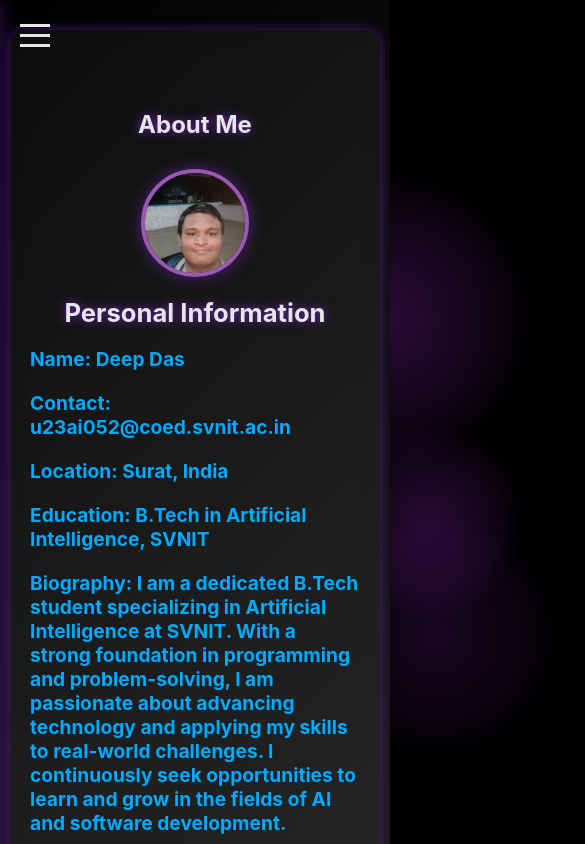
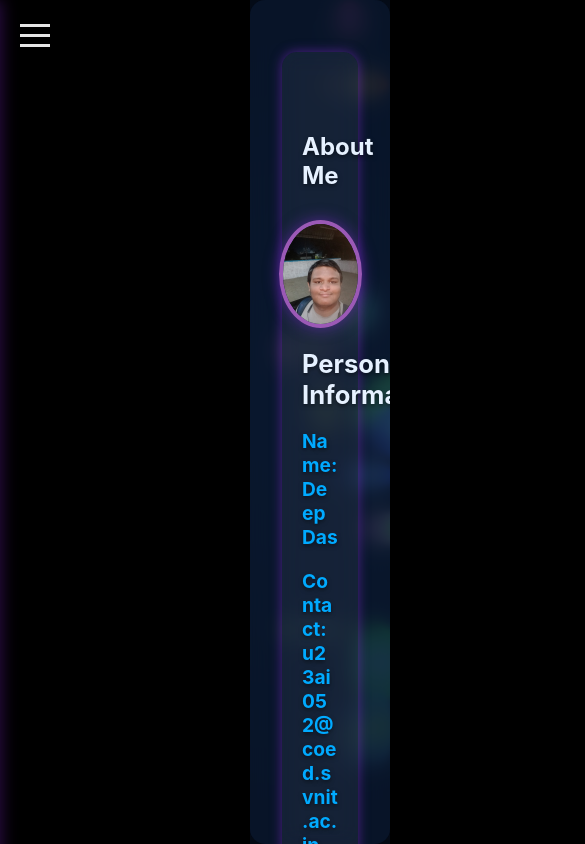
Before and after one commit to THE-DEEPDAS/Portfolio-Website, a React (Create React App) app: page /about in a window 390 px wide. Shown: the whole page, 585 px wide, since content can reach past the window. Built offline with nearby package versions, Linux system fonts and the light colour scheme.

Commit message:
final restyling

```diff
--- a/src/components/About.js
+++ b/src/components/About.js
@@ -1,20 +1,12 @@
 import React from "react";
 import "./About.css";
 import myImage from "./Assets/my_img.jpg";
-import "./shared/BackgroundAnimation.css";
+import InteractiveBackground from "./shared/InteractiveBackground";
 
 const About = () => {
   return (
-    <>
-      <div className="page-background">
-        <div className="matrix-overlay"></div>
-        <div className="cyber-grid"></div>
-        <div className="neon-circles">
-          <div className="neon-circle"></div>
-          <div className="neon-circle"></div>
-          <div className="neon-circle"></div>
-        </div>
-      </div>
+    <div className="about-wrapper">
+      <InteractiveBackground />
       <div className="about-page">
         <div className="page-content">
           <h1>About Me</h1>
@@ -138,7 +130,7 @@ const About = () => {
           </section>
         </div>
       </div>
-    </>
+    </div>
   );
 };
 
--- a/src/components/Contact.css
+++ b/src/components/Contact.css
@@ -34,23 +34,37 @@ body {
 }
 
 /* Contact Page Styling */
+.contact-wrapper {
+  position: relative;
+  min-height: 100vh;
+  width: calc(100% - 250px);
+  margin-left: 250px;
+  overflow-y: auto;
+  padding: 2rem;
+}
+
 .contact-page {
-  width: calc(100% - 270px);
-  margin-left: 270px;
-  margin-top: 0; /* Set to 0 to remove top margin */
-  padding: 2rem 20px; /* Adjust padding as needed */
-  background: black;
-  box-shadow: none;
-  animation: glow 3s infinite, fadeIn 1s ease-out;
-  /* overflow-y: auto; */
-  scroll-behavior: smooth;
-  min-height: 100vh; /* Full viewport height */
-  display: flex;
-  flex-direction: column;
-  justify-content: flex-start;
-  align-items: center;
-  text-align: center;
-  box-sizing: border-box;
+  position: relative;
+  max-width: 800px;
+  margin: 0 auto;
+  padding: 2rem;
+  background: rgba(10, 25, 47, 0.7);
+  backdrop-filter: blur(10px);
+  border-radius: 15px;
+  box-shadow: 0 8px 32px 0 rgba(0, 0, 0, 0.37);
+}
+
+.form-group {
+  margin-bottom: 2rem;
+}
+
+textarea {
+  min-height: 150px;
+  resize: vertical;
+}
+
+button[type="submit"] {
+  margin-bottom: 2rem;
 }
 
 /* Sidebar Styling - Complementary color
@@ -148,9 +162,13 @@ nav ul li a:hover {
 }
 
 @media screen and (max-width: 768px) {
+  .contact-wrapper {
+    width: 100%;
+    margin-left: 0;
+  }
+
   .contact-page {
     padding: 1rem;
-    margin-top: 60px; /* Add top margin for small screens */
   }
 
   .contact-page h1 {
--- a/src/components/Contact.js
+++ b/src/components/Contact.js
@@ -1,12 +1,13 @@
-import React, { useState } from 'react';
-import emailjs from 'emailjs-com';
-import './Contact.css';
+import React, { useState } from "react";
+import emailjs from "emailjs-com";
+import "./Contact.css";
+import InteractiveBackground from "./shared/InteractiveBackground";
 
 const Contact = () => {
   const [formData, setFormData] = useState({
-        name: '',
-        email: '',
-        message: '',
+    name: "",
+    email: "",
+    message: "",
   });
 
   const handleChange = (e) => {
@@ -16,39 +17,58 @@ const Contact = () => {
   const handleSubmit = (e) => {
     e.preventDefault();
 
-        // Send contact message to yourself
-        emailjs.send('service_y1u2i5j', 'template_tlc8gp8', {
-            to_email: 'deepdblm@outlook.com',
+    emailjs
+      .send(
+        "service_y1u2i5j",
+        "template_tlc8gp8",
+        {
+          to_email: "deepdblm@outlook.com",
           from_name: formData.name,
-            reply_to: formData.email,  // Ensure this is correctly populated
+          reply_to: formData.email, // Ensure this is correctly populated
           message: formData.message,
-        }, '1FbHQLVxPpA-QKhOg')
+        },
+        "1FbHQLVxPpA-QKhOg"
+      )
       .then(() => {
         // Send acknowledgment email to the sender
-            emailjs.send('service_y1u2i5j', 'template_gyd327m', {
-                to_email: formData.email,  // Sender's email
-                from_name: 'Deep',
-                reply_to: formData.email,  // Ensure this is correctly populated
-                message: 'Thank you for your message! I will get back to you as soon as possible.',
-            }, '1FbHQLVxPpA-QKhOg')
+        emailjs
+          .send(
+            "service_y1u2i5j",
+            "template_gyd327m",
+            {
+              to_email: formData.email, // Sender's email
+              from_name: "Deep",
+              reply_to: formData.email, // Ensure this is correctly populated
+              message:
+                "Thank you for your message! I will get back to you as soon as possible.",
+            },
+            "1FbHQLVxPpA-QKhOg"
+          )
           .then(() => {
-                alert('Message recieved successfully! Acknowledgment has been sent to your email.');
+            alert(
+              "Message recieved successfully! Acknowledgment has been sent to your email."
+            );
           })
           .catch((error) => {
-                console.error('Error sending acknowledgment email:', error);
-                alert('Failed to send acknowledgment email.');
+            console.error("Error sending acknowledgment email:", error);
+            alert("Failed to send acknowledgment email.");
           });
       })
       .catch((error) => {
-            console.error('Error sending contact message:', error);
-            alert('Failed to recieve message.');
+        console.error("Error sending contact message:", error);
+        alert("Failed to recieve message.");
       });
   };
 
   return (
+    <div className="contact-wrapper">
+      <InteractiveBackground />
       <div className="contact-page">
-            <h1>Contact Us</h1>
-            <h2>Hello, I'm Deep. If you wish to collaborate or have opportunities to offer, please include "Employer" in the name field, and I will reach out to you as soon as possible. For general viewers, your suggestions and feedback are also highly welcomed.</h2>
+        <h1>Contact Me</h1>
+        <h2>
+          Hello, I'm Deep. If you wish to collaborate or have opportunities to
+          offer, please include "Employer" in the name field.
+        </h2>
         <form onSubmit={handleSubmit}>
           <div className="form-group">
             <label>Name</label>
@@ -82,6 +102,7 @@ const Contact = () => {
           <button type="submit">Send Message</button>
         </form>
       </div>
+    </div>
   );
 };
 
--- a/src/components/Sidebar.css
+++ b/src/components/Sidebar.css
@@ -15,21 +15,16 @@
 }
 
 .sidebar {
-  width: 250px;
-  height: 100vh;
-  background: linear-gradient(
-    45deg,
-    rgba(20, 20, 30, 0.9),
-    rgba(40, 10, 60, 0.9)
-  );
-  backdrop-filter: blur(10px);
-  border-right: 1px solid rgba(255, 255, 255, 0.1);
-  position: fixed;
-  top: 0;
-  left: 0;
-  z-index: 1000;
-  overflow-y: auto;
-  padding: 20px;
+    position: fixed;
+    left: 0;
+    top: 0;
+    width: 250px;
+    height: 100vh;
+    background: rgba(10, 25, 47, 0.9);
+    backdrop-filter: blur(10px);
+    padding: 2rem;
+    z-index: 100;
+    border-right: 1px solid rgba(255, 255, 255, 0.1);
 }
 
 .sidebar::before {
--- /dev/null
+++ b/src/components/shared/InteractiveBackground.css
@@ -0,0 +1,58 @@
+.interactive-background {
+    position: fixed;
+    top: 0;
+    left: 250px;  /* Match sidebar width */
+    width: calc(100% - 250px);
+    height: 100%;
+    z-index: 0;
+    background: #0a192f;
+    overflow: hidden;
+}
+
+.floating-ball {
+    position: absolute;
+    border-radius: 50%;
+    filter: blur(3px);
+    transition: transform 0.2s ease-out;
+    box-shadow: 0 0 20px rgba(255, 255, 255, 0.3);
+}
+
+.ball-1 {
+    width: 400px;
+    height: 400px;
+    top: 20%;
+    left: 30%;
+}
+
+.ball-2 {
+    width: 300px;
+    height: 300px;
+    top: 40%;
+    right: 20%;
+}
+
+.ball-3 {
+    width: 350px;
+    height: 350px;
+    bottom: 20%;
+    left: 40%;
+}
+
+.gradient-overlay {
+    position: absolute;
+    top: 0;
+    left: 0;
+    width: 100%;
+    height: 100%;
+    background: radial-gradient(circle at center,
+                rgba(10, 25, 47, 0.1) 0%,
+                rgba(10, 25, 47, 0.6) 100%);
+    mix-blend-mode: multiply;
+    pointer-events: none;
+}
+
+@keyframes float {
+    0% { transform: translateY(0px) scale(1); }
+    50% { transform: translateY(-20px) scale(1.1); }
+    100% { transform: translateY(0px) scale(1); }
+}
--- /dev/null
+++ b/src/components/shared/InteractiveBackground.js
@@ -0,0 +1,67 @@
+import React, { useEffect, useRef, useState } from "react";
+import "./InteractiveBackground.css";
+
+const InteractiveBackground = () => {
+  const backgroundRef = useRef(null);
+  const [mouseSpeed, setMouseSpeed] = useState(0);
+  const [mousePos, setMousePos] = useState({ x: 0, y: 0 });
+  const lastMousePos = useRef({ x: 0, y: 0 });
+  const lastMouseTime = useRef(Date.now());
+
+  useEffect(() => {
+    const background = backgroundRef.current;
+
+    const calculateMouseSpeed = (e) => {
+      const currentTime = Date.now();
+      const deltaTime = currentTime - lastMouseTime.current;
+
+      const deltaX = e.clientX - lastMousePos.current.x;
+      const deltaY = e.clientY - lastMousePos.current.y;
+
+      const speed = Math.sqrt(deltaX * deltaX + deltaY * deltaY) / deltaTime;
+
+      lastMousePos.current = { x: e.clientX, y: e.clientY };
+      lastMouseTime.current = currentTime;
+
+      return Math.min(speed * 100, 50); // Cap the maximum speed
+    };
+
+    const handleMouseMove = (e) => {
+      const speed = calculateMouseSpeed(e);
+      setMouseSpeed(speed);
+      setMousePos({ x: e.clientX, y: e.clientY });
+    };
+
+    document.addEventListener("mousemove", handleMouseMove);
+    return () => document.removeEventListener("mousemove", handleMouseMove);
+  }, []);
+
+  return (
+    <div className="interactive-background" ref={backgroundRef}>
+      {[...Array(15)].map((_, index) => (
+        <div
+          key={index}
+          className={`floating-ball ball-${index + 1}`}
+          style={{
+            width: `${Math.random() * 60 + 20}px`,
+            height: `${Math.random() * 60 + 20}px`,
+            top: `${Math.random() * 100}%`,
+            left: `${Math.random() * 100}%`,
+            transform: `translate(${
+              mousePos.x * (0.02 + Math.random() * 0.08)
+            }px, ${mousePos.y * (0.02 + Math.random() * 0.08)}px) scale(${
+              1 + mouseSpeed * 0.01
+            })`,
+            background: `radial-gradient(circle at center,
+              hsl(${Math.random() * 360}, 80%, 70%),
+              hsl(${Math.random() * 360}, 80%, 50%))`,
+            opacity: 0.8,
+          }}
+        />
+      ))}
+      <div className="gradient-overlay"></div>
+    </div>
+  );
+};
+
+export default InteractiveBackground;
--- /dev/null
+++ b/src/components/shared/styles.css
@@ -0,0 +1,86 @@
+.about-wrapper,
+.testimonials-wrapper {
+    position: relative;
+    min-height: 100vh;
+    width: calc(100% - 250px);
+    margin-left: 250px;
+    overflow-y: auto;
+    padding: 2rem;
+}
+
+.about-page,
+.contact-page,
+.testimonials-container {
+    position: relative;
+    z-index: 1;
+    background: rgba(10, 25, 47, 0.7);
+    backdrop-filter: blur(10px);
+    border-radius: 15px;
+    padding: 2rem;
+    margin: 0 auto;
+    max-width: 1200px;
+    box-shadow: 0 8px 32px 0 rgba(0, 0, 0, 0.37);
+}
+
+/* Improve text readability over the animated background */
+h1, h2, p, label, input, textarea {
+    color: #e6f1ff;
+    position: relative;
+    z-index: 2;
+    text-shadow: 0 2px 4px rgba(0, 0, 0, 0.5);
+}
+
+/* Form specific styles */
+.form-group {
+    margin-bottom: 1.5rem;
+}
+
+input, textarea {
+    background: rgba(255, 255, 255, 0.1);
+    border: 1px solid rgba(255, 255, 255, 0.2);
+    color: #e6f1ff;
+    padding: 0.8rem;
+    border-radius: 4px;
+    width: 100%;
+    margin-top: 0.5rem;
+}
+
+textarea {
+    font-family: inherit;
+}
+
+button[type="submit"] {
+    width: 100%;
+    margin-top: 1rem;
+    background: rgba(100, 255, 218, 0.1);
+    border: 1px solid #64ffda;
+    color: #64ffda;
+    padding: 1rem;
+    font-size: 1.1rem;
+}
+
+/* Card styles for testimonials */
+.testimonial-card {
+    background: rgba(255, 255, 255, 0.1);
+    backdrop-filter: blur(5px);
+    border-radius: 10px;
+    padding: 1.5rem;
+    margin-bottom: 1rem;
+    border: 1px solid rgba(255, 255, 255, 0.1);
+}
+
+/* Button styles */
+button {
+    background: rgba(100, 255, 218, 0.1);
+    border: 1px solid #64ffda;
+    color: #64ffda;
+    padding: 0.8rem 1.5rem;
+    border-radius: 4px;
+    cursor: pointer;
+    transition: all 0.3s ease;
+}
+
+button:hover {
+    background: rgba(100, 255, 218, 0.2);
+    transform: translateY(-2px);
+}
```
Also changed, not shown: src/App.js (+13 -12 lines), src/components/Testimonials.js (+42 -14 lines). Lines whose indentation alone changed are shown as unchanged.
